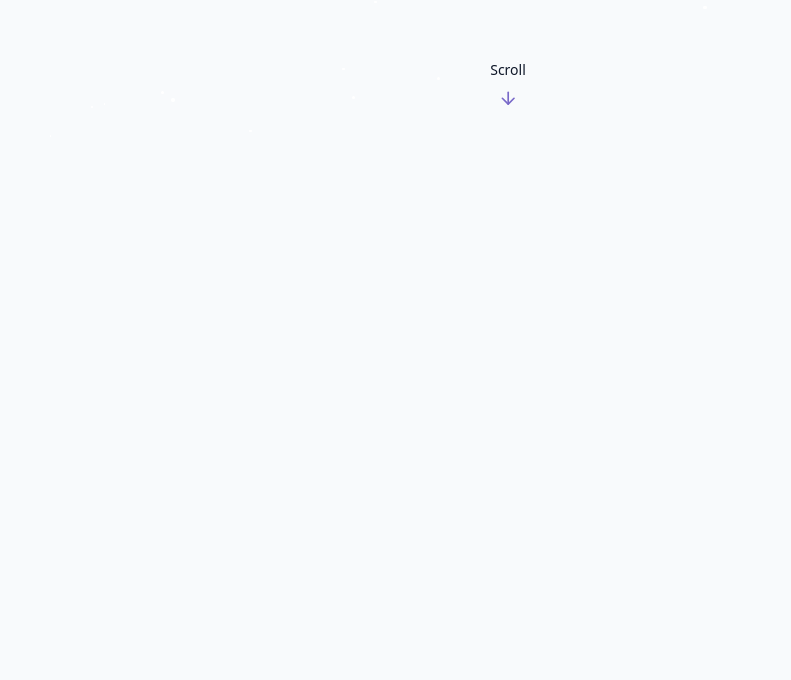
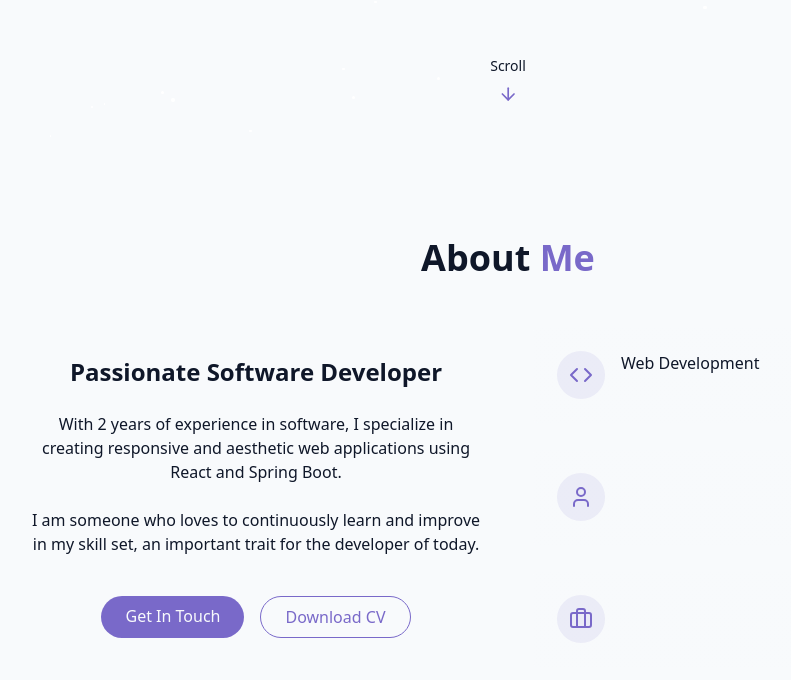
Before and after one commit to joecarpentieri/portfolio, a React (Vite) app: page / in a window 1280 px wide. Shown: the part 658-1338 px from the top of the page, without its empty margins (132-923 px from the left). Before the commit the page ends 800 px from the top, so only its background shows below. Built offline with nearby package versions, Linux system fonts and the light colour scheme.

Commit message:
- Adds cards to about me section.

```diff
--- /dev/null
+++ b/src/components/About.jsx
@@ -0,0 +1,61 @@
+import { Briefcase, Code, User } from "lucide-react";
+
+export const AboutSection = () => {
+  return <section id="about" className="py-24 px-4 relative">
+    <div className="container mx-auto max-w-5xl">
+      <h2 className="text-3xl md:text-4xl font-bold mb-12 text-center">
+        About <span className="text-primary">Me</span>
+      </h2>
+
+      <div className="grid grid-cols-1 md:grid-cols-2 gap-12 items-center">
+        <div className="space-y-6">
+          <h3 className="text-2xl font-semibold"> Passionate Software Developer</h3>
+
+          <p>
+            With 2 years of experience in software, I specialize in creating responsive and aesthetic web applications using React and Spring Boot.
+          </p>
+
+          <p>
+            I am someone who loves to continuously learn and improve in my skill set, an important trait for the developer of today.
+          </p>
+
+          <div className="flex flex-col sm:flex-row gap-4 pt-4 justify-center">
+            <a href="#contact" className="cosmic-button"> Get In Touch </a>
+
+            <a href="#contact" className="px-6 py-2 rounded-full border border-primary text-primary hover:bg-primary/10 transition-colors duration-300"> Download CV </a>
+          </div>
+        </div>
+
+        <div className="grid grid-cols-1 gap-6">
+          <div className="gradient-border p-6 card-hover bg-background">
+            <div className="flex items-start gap-4">
+              <div className="p-3 rounded-full bg-primary/10">
+                <Code className="h-6 w-6 primary text-primary"/>
+              </div>
+              <div className="text-left">
+                <h4> Web Development</h4>
+                <p></p>
+              </div>
+            </div>
+          </div>
+
+          <div className="gradient-border p-6 card-hover bg-background">
+            <div className="flex items-start gap-4">
+              <div className="p-3 rounded-full bg-primary/10">
+                <User className="h-6 w-6 primary text-primary"/>
+              </div>
+            </div>
+          </div>
+
+          <div className="gradient-border p-6 card-hover bg-background">
+            <div className="flex items-start gap-4">
+              <div className="p-3 rounded-full bg-primary/10">
+                <Briefcase className="h-6 w-6 primary text-primary"/>
+              </div>
+            </div>
+          </div>
+        </div>
+      </div>
+    </div>
+  </section>;
+}
--- a/src/index.css
+++ b/src/index.css
@@ -64,7 +64,7 @@
     --background: 210 40% 98%;
     --foreground: 222 47% 11%;
 
-    --card: 0 0% 100%;
+    --card: 210 40% 98%;
 
     --primary: 250 47% 60%;
     --primary-foreground: 210 40% 98%;
@@ -76,7 +76,7 @@
     --background: 222 47% 4%;
     --foreground: 213 31% 91%;
 
-    --card: 222 47% 91%;
+    --card: 222 47% 10%;
 
     --primary: 250 65% 65%;
     --primary-foreground: 213 31% 91%;
--- a/src/pages/Home.jsx
+++ b/src/pages/Home.jsx
@@ -2,6 +2,7 @@ import { Navbar } from "../components/Navbar";
 import { ThemeToggle } from "../components/ThemeToggle";
 import { StarBackground } from "@/components/StarBackground";
 import { HeroSection } from "../components/HeroSection";
+import { AboutSection } from "../components/About";
 
 export const Home = () => {
 
@@ -18,6 +19,7 @@ export const Home = () => {
     {/* Main Content */}
     <main>
       <HeroSection />
+      <AboutSection />
     </main>
 
     {/* Footer */}
```
